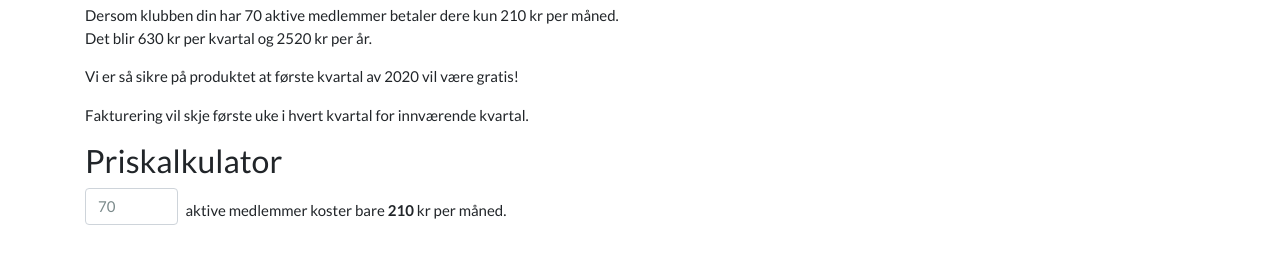
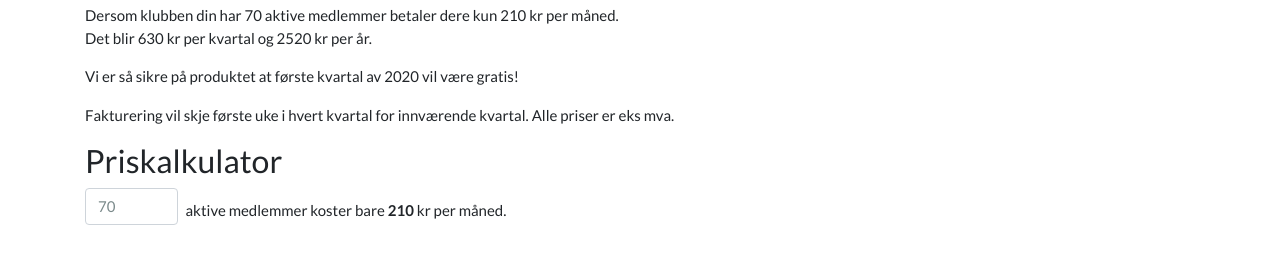
Before and after one commit to xibriz/digitalaktivitet, a Jekyll site: the page built from price.md, in a window 1280 px wide. Shown: the part 209-473 px from the top of the page. Built offline with Jekyll 4.4.1, drawn with Linux system fonts in a browser that asks for light colours.

Commit message:
Update price.md

```diff
--- a/price.md
+++ b/price.md
@@ -12,7 +12,7 @@ Det blir {{ site.data.price[0].NOK | times: site.data.price[0].members | times:
 
 Vi er så sikre på produktet at første kvartal av 2020 vil være gratis!
 
-Fakturering vil skje første uke i hvert kvartal for innværende kvartal.
+Fakturering vil skje første uke i hvert kvartal for innværende kvartal. Alle priser er eks mva.
 
 ### Priskalkulator
 
```
